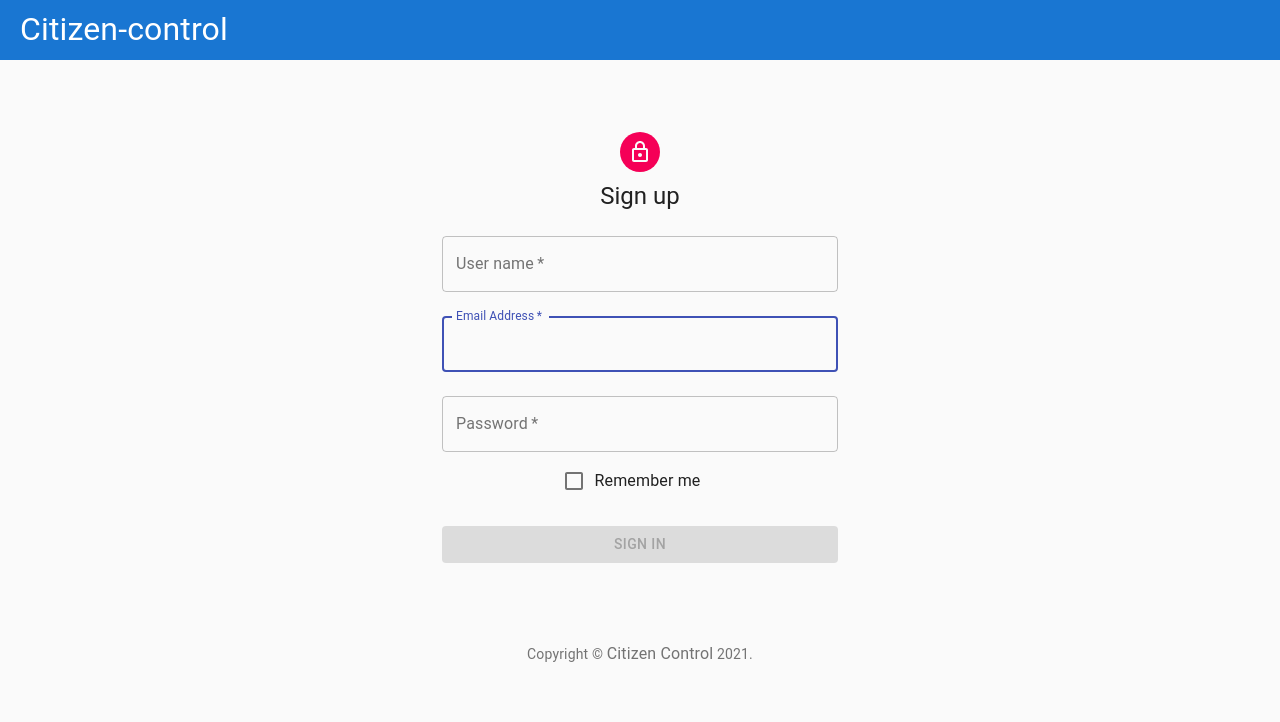
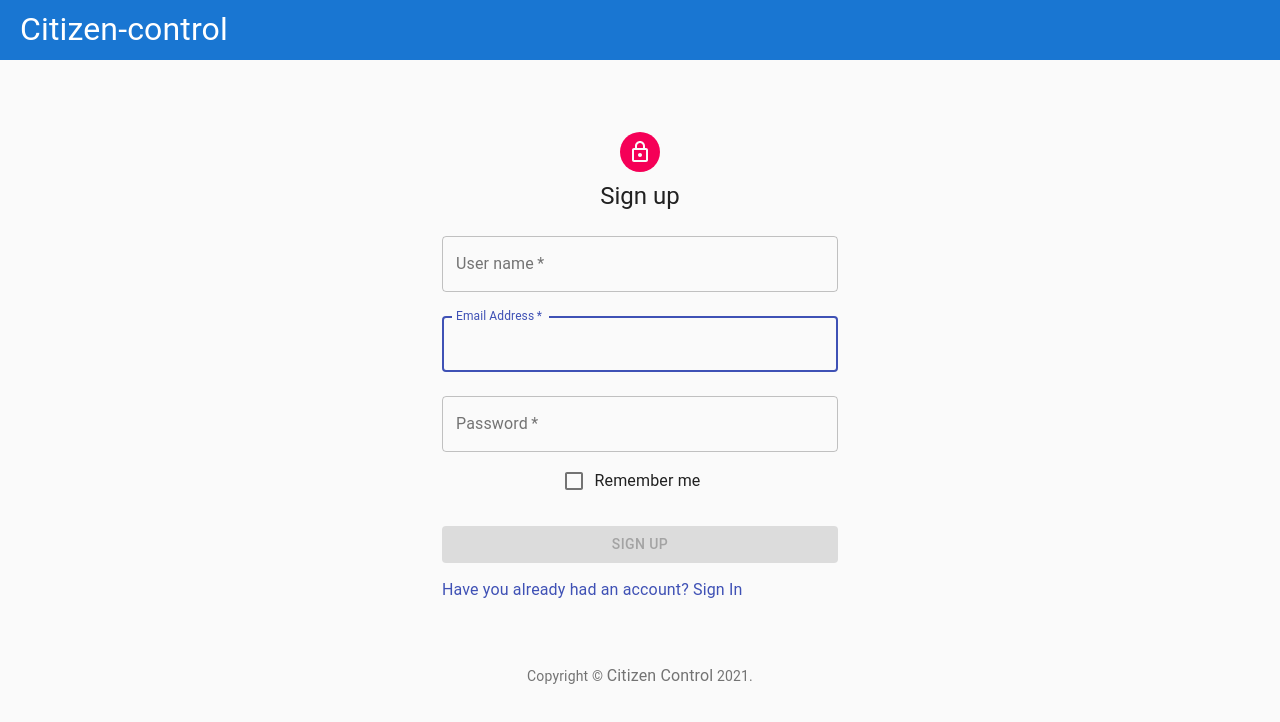
Before and after one commit to FomichtheDev/citizen-control, a React (Create React App) app: page /signup in a window 1280 px wide. Shown: the top 722 px of the page. Built offline with nearby package versions, Linux system fonts and the light colour scheme.

Commit message:
signUp form fix

```diff
--- a/src/components/SignUp.js
+++ b/src/components/SignUp.js
@@ -7,6 +7,7 @@ import FormControlLabel from "@material-ui/core/FormControlLabel";
 import Checkbox from "@material-ui/core/Checkbox";
 import Link from "@material-ui/core/Link";
 import Box from "@material-ui/core/Box";
+import Grid from "@material-ui/core/Grid";
 import LockOutlinedIcon from "@material-ui/icons/LockOutlined";
 import Typography from "@material-ui/core/Typography";
 import { makeStyles } from "@material-ui/core/styles";
@@ -151,8 +152,11 @@ export default function SignUp({ setIsAuth, setUserId }) {
             color="primary"
             className={classes.submit}
           >
-            Sign In
+            Sign Up
           </Button>
+          <Grid container>
+            <Link href="/signin">Have you already had an account? Sign In</Link>
+          </Grid>
         </form>
       </div>
       <Box mt={8}>
```
